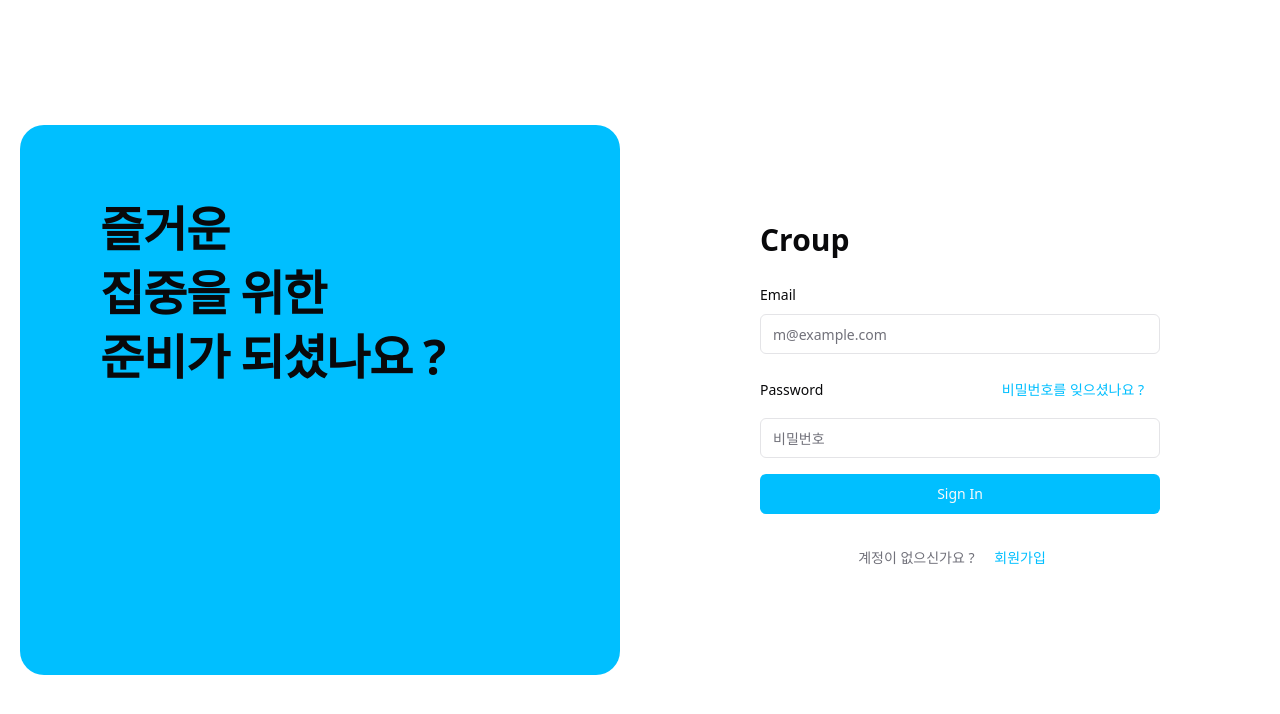
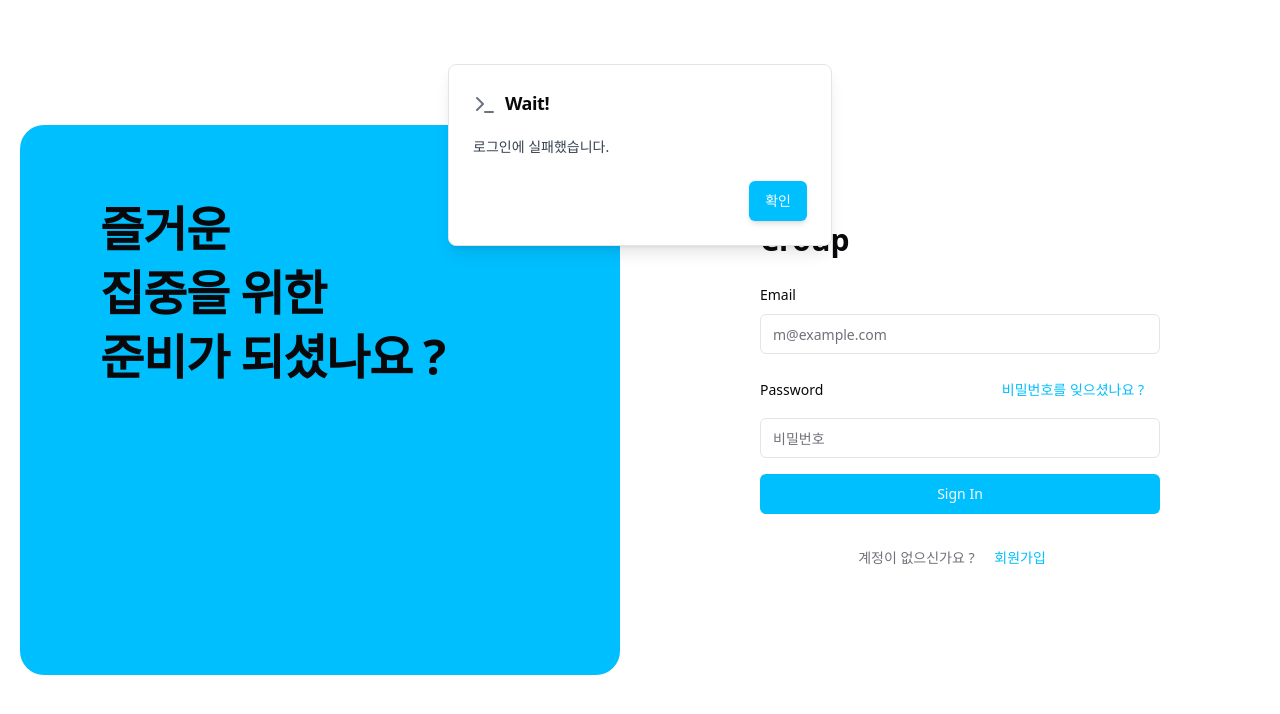
Before and after one commit to programmers-Y2J/CROUP-frontEnd, a React (Create React App) app: page /login in a window 1280 px wide. Both pictures are taken after a click on the button "Sign In". Shown: the top 714 px of the page. Built offline with nearby package versions, Linux system fonts and the light colour scheme; no server answers.

Commit message:
Fix:alert생성

```diff
--- a/src/components/Home/RoomListComponent.jsx
+++ b/src/components/Home/RoomListComponent.jsx
@@ -6,6 +6,7 @@ import { Button } from '@/components/ui/button';
 import { Popover, PopoverContent, PopoverTrigger } from '@ui/popover';
 import { Command, CommandItem, CommandList } from '@ui/command';
 import { SearchIcon, ChevronsUpDownIcon } from 'lucide-react';
+
 import useApiRequest from '../../hooks/useApiRequest';
 import RoomComponent from './RoomComponent';
 import CreateRoom from '../Modal/CreateRoom';
--- /dev/null
+++ b/src/components/ui/alert.jsx
@@ -0,0 +1,36 @@
+import * as React from 'react';
+import { cva } from 'class-variance-authority';
+
+import { cn } from '@/lib/utils';
+
+const alertVariants = cva(
+  'relative w-full rounded-lg border p-4 [&>svg~*]:pl-7 [&>svg+div]:translate-y-[-3px] [&>svg]:absolute [&>svg]:left-4 [&>svg]:top-4 [&>svg]:text-foreground',
+  {
+    variants: {
+      variant: {
+        default: 'bg-background text-foreground',
+        destructive: 'border-destructive/50 text-destructive dark:border-destructive [&>svg]:text-destructive',
+      },
+    },
+    defaultVariants: {
+      variant: 'default',
+    },
+  },
+);
+
+const Alert = React.forwardRef(({ className, variant, ...props }, ref) => (
+  <div ref={ref} role="alert" className={cn(alertVariants({ variant }), className)} {...props} />
+));
+Alert.displayName = 'Alert';
+
+const AlertTitle = React.forwardRef(({ className, ...props }, ref) => (
+  <h5 ref={ref} className={cn('mb-1 font-medium leading-none tracking-tight', className)} {...props} />
+));
+AlertTitle.displayName = 'AlertTitle';
+
+const AlertDescription = React.forwardRef(({ className, ...props }, ref) => (
+  <div ref={ref} className={cn('text-sm [&_p]:leading-relaxed', className)} {...props} />
+));
+AlertDescription.displayName = 'AlertDescription';
+
+export { Alert, AlertTitle, AlertDescription };
--- /dev/null
+++ b/src/components/ui/alert2.jsx
@@ -0,0 +1,23 @@
+import React from 'react';
+import { Alert, AlertDescription, AlertTitle } from '@/components/ui/alert';
+import { Terminal } from 'lucide-react';
+import { Button } from './button';
+
+export function Alert2({ title, message, onClose }) {
+  return (
+    <Alert className="fixed z-50 top-16 left-1/2 transform -translate-x-1/2 bg-white shadow-lg rounded-lg p-6 w-96">
+      <div className="flex items-center justify-start mb-4">
+        <Terminal className="h-6 w-6 mr-2 text-gray-500" />
+        <AlertTitle className="text-lg font-bold">{title}</AlertTitle>
+      </div>
+      <AlertDescription className="text-gray-700">{message}</AlertDescription>
+      <div className="mt-6 flex justify-end">
+        <Button
+          onClick={onClose}
+          className="px-4 py-2 bg-primary text-white rounded-md shadow-md hover:bg-primary-dark focus:outline-none focus:ring-2 focus:ring-primary-dark">
+          확인
+        </Button>
+      </div>
+    </Alert>
+  );
+}
--- a/src/pages/Login.jsx
+++ b/src/pages/Login.jsx
@@ -1,30 +1,3 @@
-// import React from 'react';
-// import styled from 'styled-components';
-// import LeftBar from '../components/Member/LeftBar';
-// import LoginForm from '../components/Login/LoginForm';
-
-// const LoginContainer = styled.div`
-//   width: 100%;
-//   display: flex;
-//   justify-content: flex-start;
-// `;
-// function Login() {
-//   const text = '<div>즐거운 <br /> 집중을 위한 <br /> 준비가 되셨나요?</div>';
-//   return (
-//     <LoginContainer>
-//       <LeftBar text={text} />
-//       <LoginForm />
-//     </LoginContainer>
-//   );
-// }
-
-// export default Login;
-
-/**
- * v0 by Vercel.
- * @see https://v0.dev/t/kAshk4ywjLi
- * Documentation: https://v0.dev/docs#integrating-generated-code-into-your-nextjs-app
- */
 import React, { useState } from 'react';
 import { Input } from '@/components/ui/input';
 import { Button } from '@/components/ui/button';
@@ -32,6 +5,9 @@ import { Label } from '@/components/ui/label';
 import { TypographyH1 } from '@ui/typography/TypographyH1';
 import { useNavigate } from 'react-router-dom';
 import { useMutation } from 'react-query';
+import { Alert2 } from '@ui/alert2';
+import useModal from '@/hooks/useModal';
+
 import useApiRequest from '@/hooks/useApiRequest';
 import useAuthStore from '@/stores/Auth/useUserStore';
 
@@ -40,6 +16,9 @@ function Login() {
   const { setToken, setUserId, setNickname } = useAuthStore();
   const [email, setEmail] = useState('');
   const [password, setPassword] = useState('');
+  const [alertMessage, setAlertMessage] = useState('');
+  const [alertTitle, setAlertTitle] = useState('');
+  const { isOpen, open, close } = useModal();
 
   const handleEmailChange = (e) => {
     setEmail(e.target.value);
@@ -52,6 +31,7 @@ function Login() {
   const handleRegisterClick = () => {
     navigate('/register');
   };
+
   const { apiRequest } = useApiRequest();
 
   const mutation = useMutation(
@@ -66,11 +46,12 @@ function Login() {
         setToken(data.token);
         setUserId(data.userId);
         setNickname(data.nickname);
-        alert('로그인에 성공했습니다.');
         navigate('/');
       },
       onError: (error) => {
-        alert('로그인에 실패했습니다.');
+        setAlertMessage('로그인에 실패했습니다.');
+        setAlertTitle('Wait!');
+        open();
         console.error(error);
       },
     },
@@ -88,8 +69,10 @@ function Login() {
       console.error(error);
     }
   };
+
   return (
     <div className="grid w-full min-h-screen grid-cols-1 lg:grid-cols-2">
+      {isOpen && <Alert2 title={alertTitle} message={alertMessage} onClose={close} />}
       <div className=" flex justify-center items-center">
         <div className="h-[550px] w-[600px] relative rounded-3xl bg-primary">
           <div className="absolute left-20 top-20 flex gap-4 flex-col">
```
